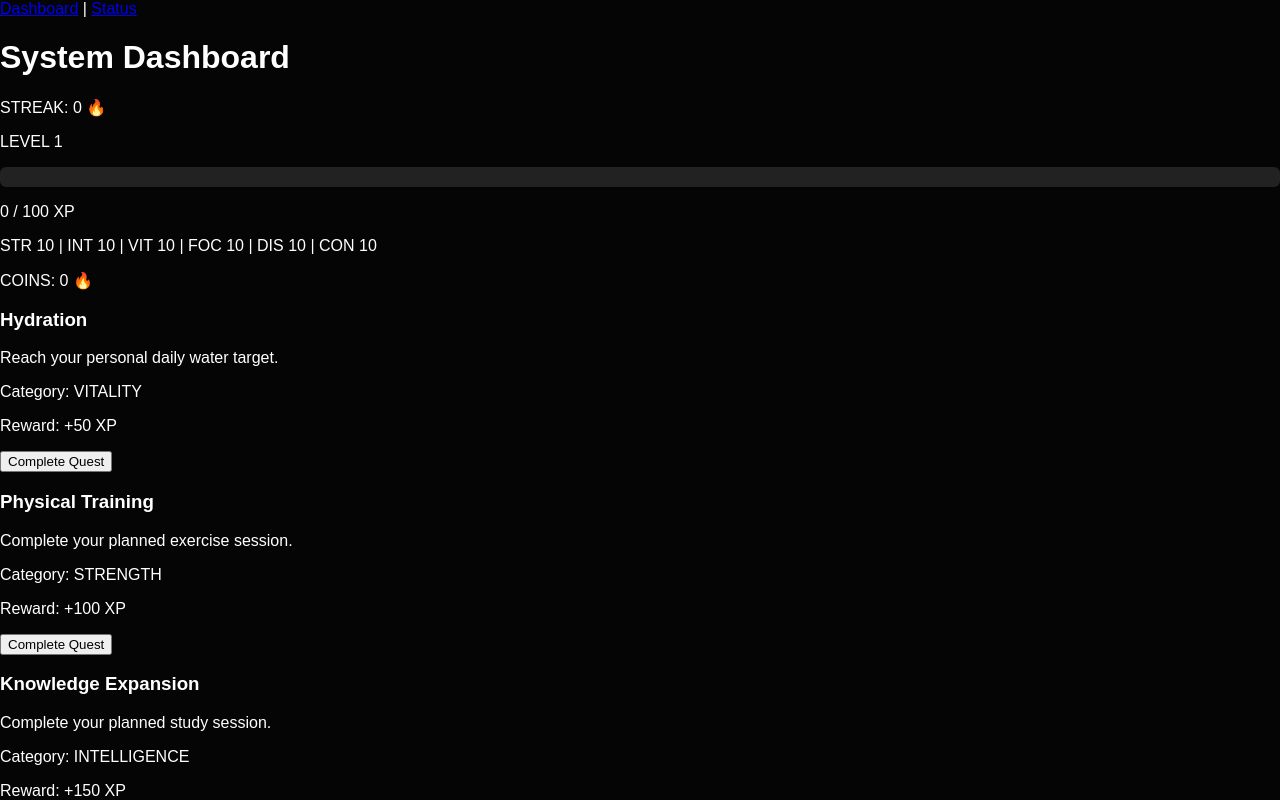
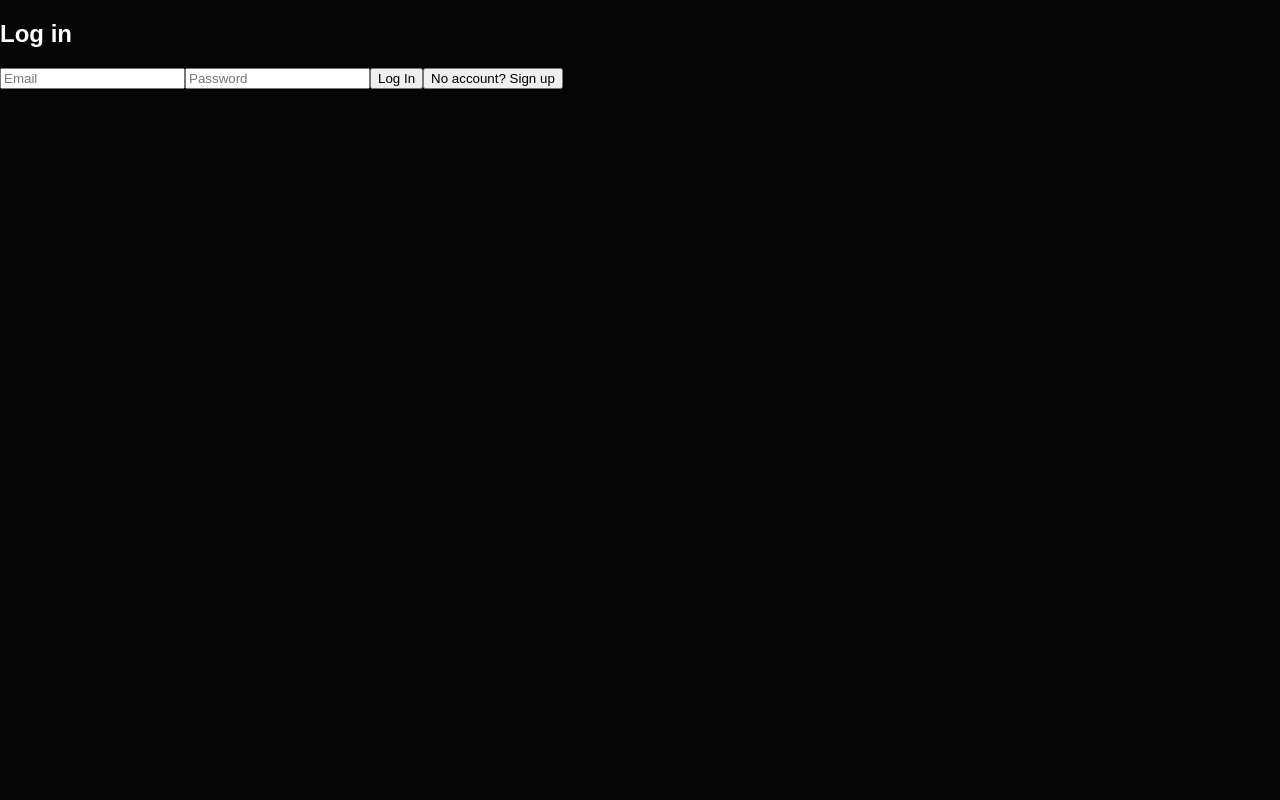
Before and after one commit to sameer2006-alt/habbits-rpg, a React (Vite) app: page / in a window 1280 px wide. Before the commit this address led to /dashboard. Shown: the top 800 px of the page. Built offline with nearby package versions, Linux system fonts and the light colour scheme; no server answers.

Commit message:
Protect routes with login gate

```diff
--- a/src/App.tsx
+++ b/src/App.tsx
@@ -9,6 +9,8 @@ import { initialPlayer } from "./data/player";
 import { calculateLevel, getXPIntoCurrentLevel } from "./utils/levelSystem";
 import type { Quest, Player, Achievement } from "./types/game";
 import LevelUpOverlay from "./components/LevelUpOverlay";
+import Login from "./pages/Login";
+import { useAuth } from "./lib/AuthContext";
 
 function App() {
   const [quests, setQuests] = useState<Quest[]>(initialQuests);
@@ -18,6 +20,7 @@ function App() {
     initialAchievements
   );
   const [totalQuestsCompleted, setTotalQuestsCompleted] = useState(0);
+  const { user, loading: authLoading } = useAuth();
 
   const [toastMessage, setToastMessage] = useState<string | null>(null);
   const [levelUpValue, setLevelUpValue] = useState<number | null>(null);
@@ -161,7 +164,9 @@ setPlayer((currentPlayer) => {
     })
   );
 }, [totalQuestsCompleted, player, previousLevel, level]);
-    if (loading || !player) return <p>Loading your save file...</p>;
+  if (authLoading) return <p>Checking session...</p>;
+   if (!user) return <Login />;
+   if (loading || !player) return <p>Loading your save file...</p>;
    return (
     <>
       <Toast message={toastMessage} />
```
